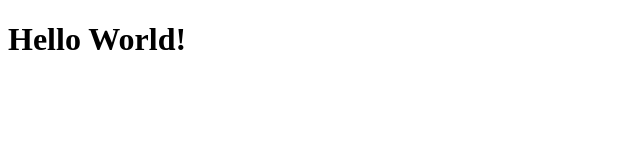
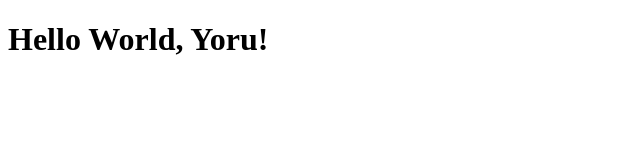
Before and after one commit to richardwjy/my-app-sample, a plain HTML site: page index.html in a window 1280 px wide. Shown: the whole page, without its empty margins (0-640 px from the left). Drawn offline with Linux system fonts and the light colour scheme.

Commit message:
Minor changes

```diff
--- a/app.js
+++ b/app.js
@@ -0,0 +1 @@
+console.log('Hello')
--- a/index.html
+++ b/index.html
@@ -9,7 +9,7 @@
 </head>
 
 <body>
-    <h1>Hello World!</h1>
+    <h1>Hello World, Yoru!</h1>
 </body>
 
 </html>
```
